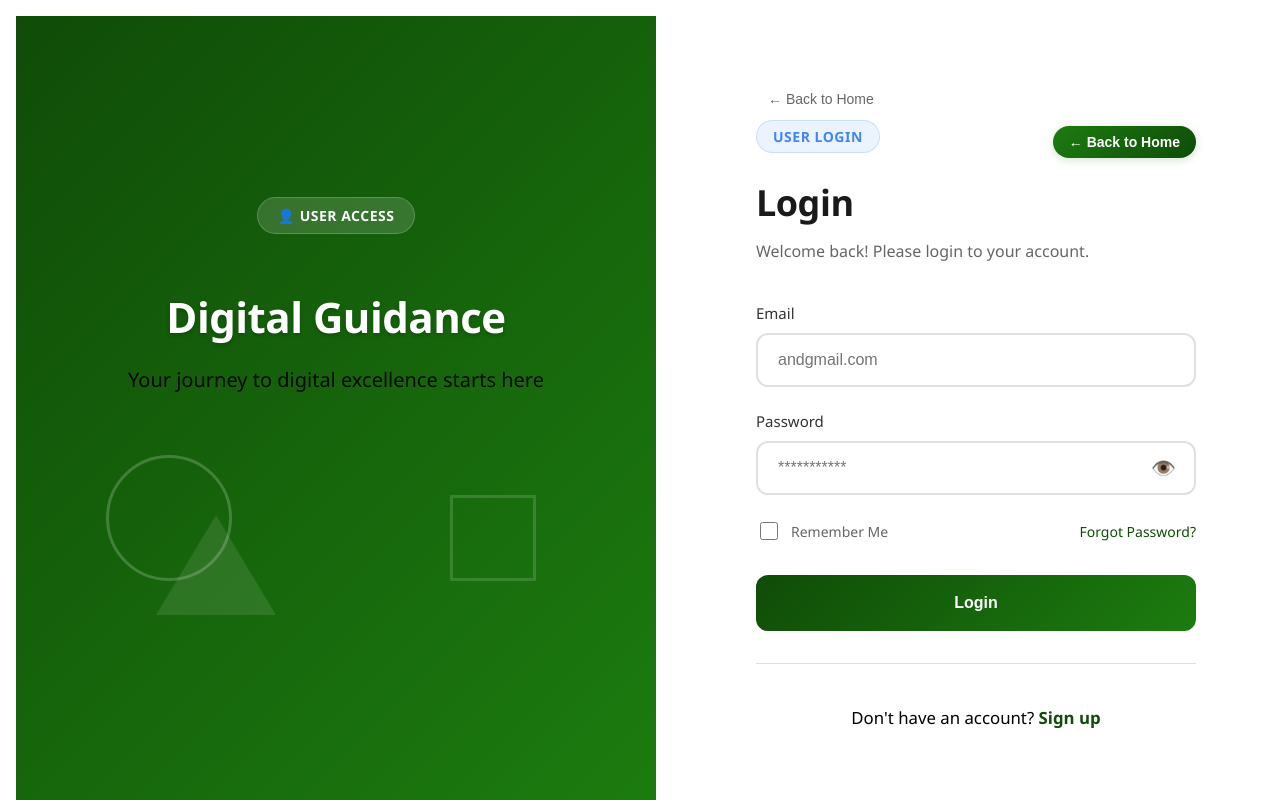
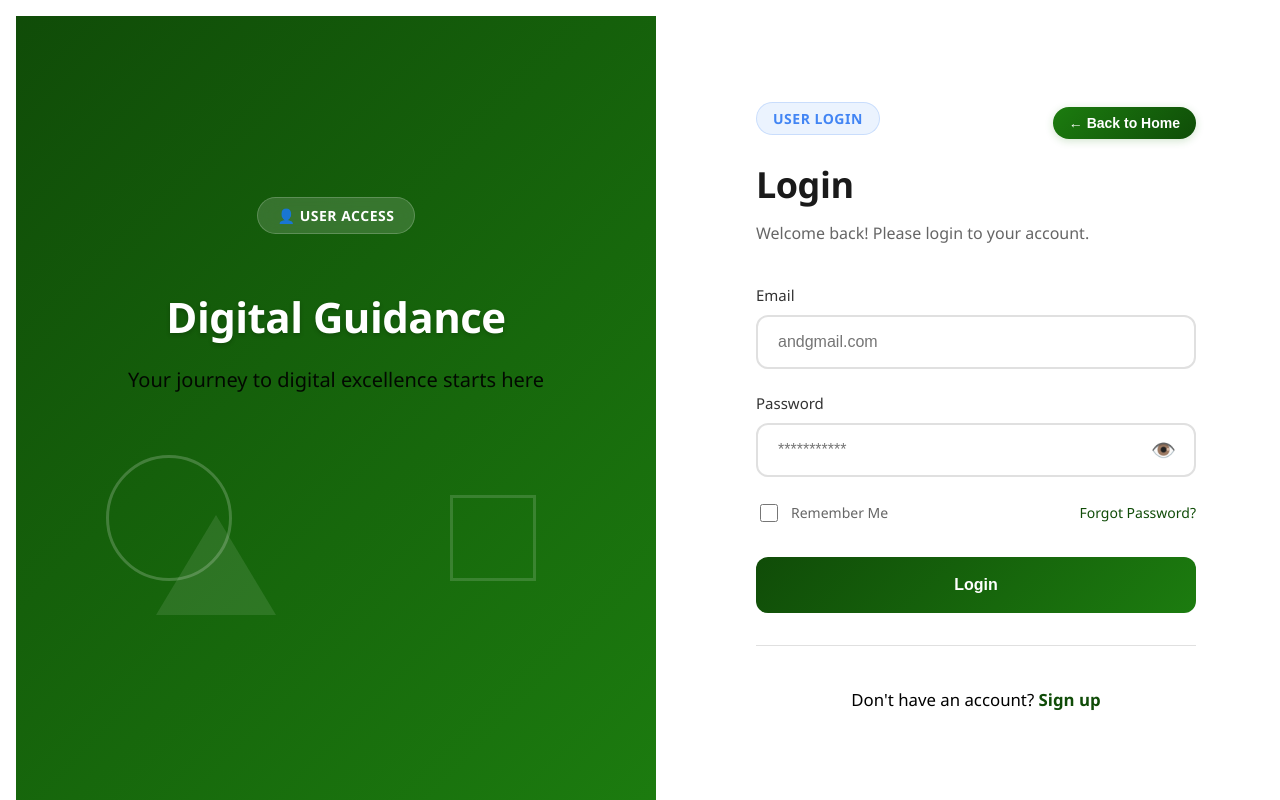
Before and after one commit to yzma-er/my-app, a React (Create React App) app: page /login in a window 1280 px wide. Built offline with nearby package versions, Linux system fonts and the light colour scheme.

Commit message:
Update LoginPage.jsx

```diff
--- a/src/pages/LoginPage.jsx
+++ b/src/pages/LoginPage.jsx
@@ -100,16 +100,7 @@ function LoginPage() {
       <div className="auth-right-side">
         <div className="auth-container">
           <div className="auth-content">
-            {/* Back Button */}
-            <div className="back-button-container">
-              <button
-                className="back-button"
-                onClick={() => navigate("/")}
-                disabled={loading}
-              >
-                ← Back to Home
-              </button>
-            </div>
+
 
             {/* Header with Role Indicator and Back Button INLINE */}
 <div className="auth-header">
```
